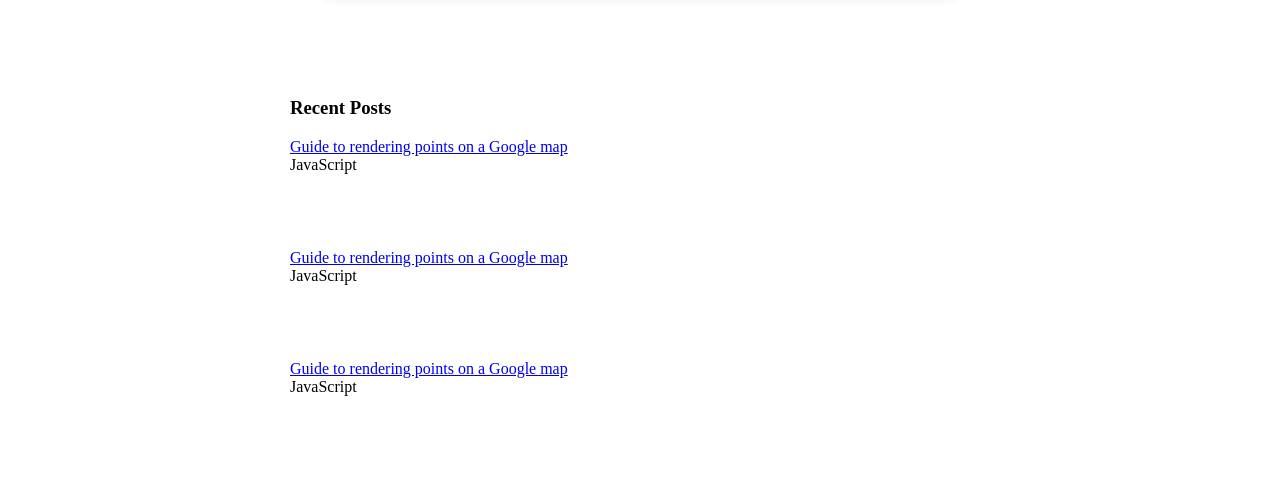
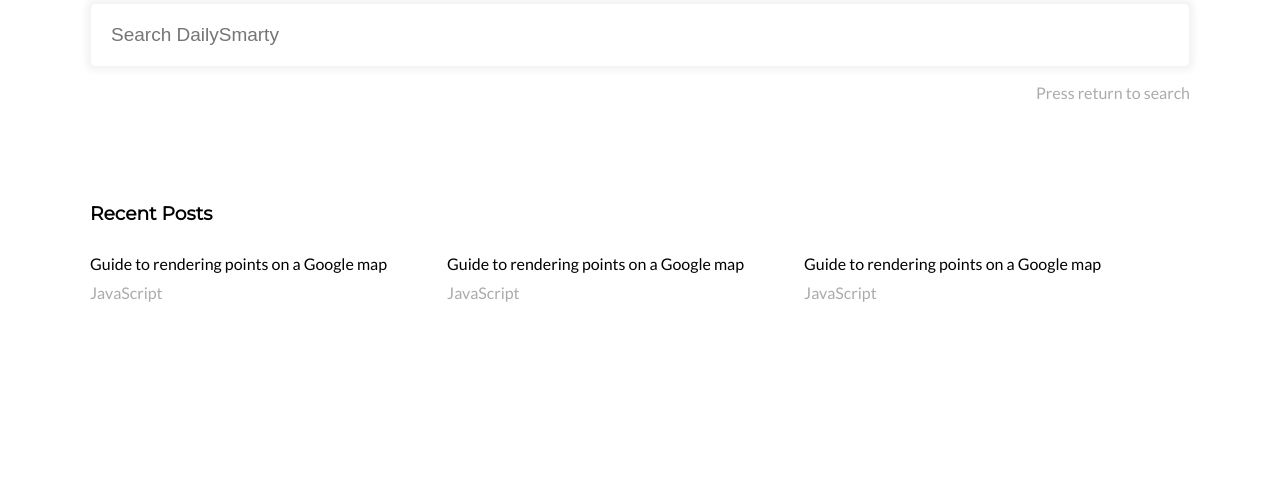
Before and after one commit to aaronharrison16/daily-smarty-copy-project, a plain HTML site: page index.html in a window 1280 px wide. Shown: the part 330-809 px from the top of the page. Drawn offline with Linux system fonts and the light colour scheme.

Commit message:
added styles for recent searches

```diff
--- a/index.html
+++ b/index.html
@@ -1,5 +1,6 @@
 <html lang="en">
 <head>
+  <link href="https://fonts.googleapis.com/css?family=Lato|Montserrat&display=swap" rel="stylesheet">
   <meta charset="UTF-8">
   <meta name="viewport" content="width=device-width, initial-scale=1.0">
   <meta http-equiv="X-UA-Compatible" content="ie=edge">
@@ -19,24 +20,27 @@
           class="search-bar"
           placeholder="Search DailySmarty"
         >
+        <p>Press return to search</p>
       </div>
 
       <div class="recent-wrapper">
         <h3>Recent Posts</h3>
 
-        <div class="recent-post">
+        <div class="recent-posts">
+          <div>
             <a href="#">Guide to rendering points on a Google map</a>
             <div>JavaScript</div>
           </div>
 
-        <div class="recent-post">
+          <div>
             <a href="#">Guide to rendering points on a Google map</a>
             <div>JavaScript</div>
           </div>
 
-        <div class="recent-post">
+          <div>
             <a href="#">Guide to rendering points on a Google map</a>
             <div>JavaScript</div>
+          </div>
         </div>
       </div>
     </div>
--- a/styles.css
+++ b/styles.css
@@ -1,10 +1,22 @@
+html {
+  font-family: 'Lato', sans-serif;
+
+}
+
+h1, h2,
+h3, h4,
+h5, h6 {
+  font-family: 'Montserrat', sans-serif;
+}
+
 .container {
   display: flex;
   justify-content: center;
 }
 
 .content-wrapper {
-  width: 700px;
+  width: 1100px;
+  padding: 10px;
 }
 
 .image-wrapper {
@@ -21,22 +33,26 @@
 .search-wrapper {
   margin-top: 75px;
   margin-bottom: 75px;
-  display: flex;
-  justify-content: center;
 }
 
 .search-wrapper input {
-  width: 90%;
+  width: 100%;
   font-size: 19px;
   padding: 20px;
   outline: none;
   border-radius: 5px;
   border: 1px solid #F3F3F3;
   box-shadow: 0px 0px 7px 4px #F3F3F3;
+  transition: all .15s ease;
 }
 
 .search-wrapper input:focus {
   box-shadow: 0px 0px 7px 4px rgb(212, 212, 212);
+}
+
+.search-wrapper p {
+  text-align: end;
+  color: #ababab;
 }
 
 .recent-wrapper {
@@ -44,7 +60,19 @@
   margin-bottom: 75px;
 }
 
-.recent-post {
-  margin-bottom: 75px;
-  margin-bottom: 75px;
+.recent-posts {
+  display: flex;
+  flex-wrap: wrap;
 }
+
+.recent-posts div {
+  margin-bottom: 10px;
+  margin-top: 10px;
+  margin-right: 60px;
+  color: #ababab
+}
+
+.recent-posts div a {
+  color: black;
+  text-decoration: none;
+}
```
Lines whose indentation alone changed are shown as unchanged.
